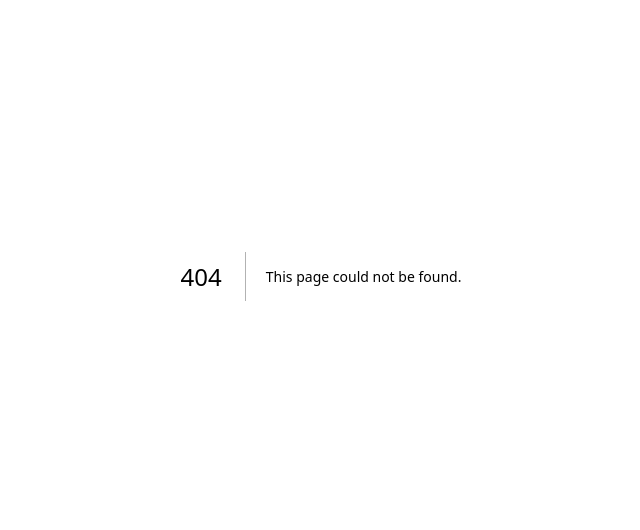
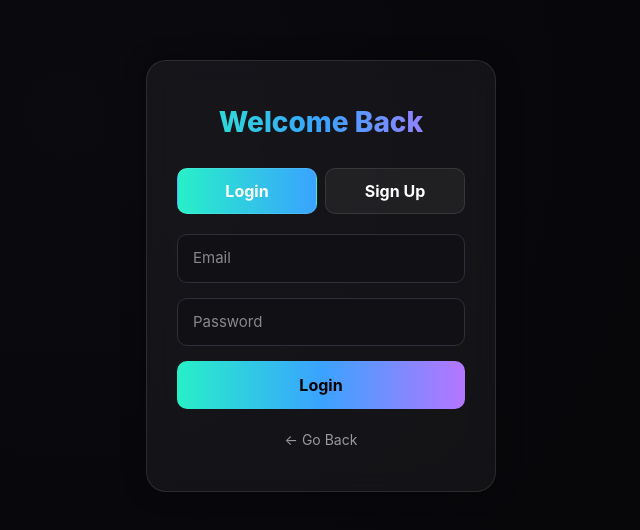
Before and after one commit to hamza07ejaz/MindSpark, a Next.js app: page /auth in a window 1280 px wide. Before the commit this address had no page. Shown: the part 124-654 px from the top of the page, without its empty margins (319-959 px from the left). Built offline with nearby package versions, Linux system fonts and the light colour scheme; no server answers.

Commit message:
connected unified auth page to Supabase authentication

```diff
--- /dev/null
+++ b/app/auth/page.tsx
@@ -0,0 +1,188 @@
+"use client";
+import { useState } from "react";
+import { createClient } from "@supabase/supabase-js";
+
+const supabase = createClient(
+  process.env.NEXT_PUBLIC_SUPABASE_URL!,
+  process.env.NEXT_PUBLIC_SUPABASE_ANON_KEY!
+);
+
+export default function AuthPage() {
+  const [mode, setMode] = useState<"login" | "signup">("login");
+  const [email, setEmail] = useState("");
+  const [password, setPassword] = useState("");
+  const [loading, setLoading] = useState(false);
+
+  const handleAuth = async (e: any) => {
+    e.preventDefault();
+    setLoading(true);
+    try {
+      if (mode === "signup") {
+        const { error } = await supabase.auth.signUp({ email, password });
+        if (error) throw error;
+        alert("Check your email to confirm your account!");
+      } else {
+        const { error } = await supabase.auth.signInWithPassword({ email, password });
+        if (error) throw error;
+        window.location.href = "/";
+      }
+    } catch (err: any) {
+      alert(err.message || "Something went wrong.");
+    } finally {
+      setLoading(false);
+    }
+  };
+
+  return (
+    <main
+      style={{
+        minHeight: "100vh",
+        background: "radial-gradient(circle at 30% 30%, #0a0a0f, #050507)",
+        color: "#fff",
+        display: "flex",
+        justifyContent: "center",
+        alignItems: "center",
+        fontFamily: "Inter, sans-serif",
+        padding: "20px",
+      }}
+    >
+      <form
+        onSubmit={handleAuth}
+        style={{
+          background: "rgba(255,255,255,0.05)",
+          border: "1px solid rgba(255,255,255,0.1)",
+          borderRadius: "20px",
+          padding: "40px 30px",
+          width: "350px",
+          textAlign: "center",
+          backdropFilter: "blur(12px)",
+          boxShadow: "0 0 25px rgba(0,0,0,0.3)",
+        }}
+      >
+        <h1
+          style={{
+            fontSize: "28px",
+            fontWeight: 800,
+            background: "linear-gradient(90deg,#27f0c8,#3aa3ff,#b575ff)",
+            WebkitBackgroundClip: "text",
+            color: "transparent",
+            marginBottom: "25px",
+          }}
+        >
+          {mode === "signup" ? "Create Account" : "Welcome Back"}
+        </h1>
+
+        <div style={{ display: "flex", gap: "8px", marginBottom: "20px" }}>
+          <button
+            type="button"
+            onClick={() => setMode("login")}
+            style={{
+              flex: 1,
+              padding: "10px 0",
+              borderRadius: "10px",
+              background:
+                mode === "login"
+                  ? "linear-gradient(90deg,#27f0c8,#3aa3ff)"
+                  : "rgba(255,255,255,0.05)",
+              border: "1px solid rgba(255,255,255,0.1)",
+              color: "#fff",
+              cursor: "pointer",
+              fontWeight: 700,
+            }}
+          >
+            Login
+          </button>
+          <button
+            type="button"
+            onClick={() => setMode("signup")}
+            style={{
+              flex: 1,
+              padding: "10px 0",
+              borderRadius: "10px",
+              background:
+                mode === "signup"
+                  ? "linear-gradient(90deg,#b575ff,#3aa3ff)"
+                  : "rgba(255,255,255,0.05)",
+              border: "1px solid rgba(255,255,255,0.1)",
+              color: "#fff",
+              cursor: "pointer",
+              fontWeight: 700,
+            }}
+          >
+            Sign Up
+          </button>
+        </div>
+
+        <input
+          type="email"
+          placeholder="Email"
+          value={email}
+          onChange={(e) => setEmail(e.target.value)}
+          required
+          style={inputStyle}
+        />
+
+        <input
+          type="password"
+          placeholder="Password"
+          value={password}
+          onChange={(e) => setPassword(e.target.value)}
+          required
+          style={inputStyle}
+        />
+
+        <button type="submit" disabled={loading} style={btnStyle}>
+          {loading
+            ? mode === "signup"
+              ? "Creating..."
+              : "Logging in..."
+            : mode === "signup"
+            ? "Sign Up"
+            : "Login"}
+        </button>
+
+        <button
+          onClick={() => (window.location.href = "/")}
+          type="button"
+          style={backBtn}
+        >
+          ← Go Back
+        </button>
+      </form>
+    </main>
+  );
+}
+
+const inputStyle: React.CSSProperties = {
+  width: "100%",
+  padding: "12px 15px",
+  marginBottom: "15px",
+  borderRadius: "10px",
+  border: "1px solid #2f2f3a",
+  background: "rgba(15,15,20,0.8)",
+  color: "#fff",
+  outline: "none",
+  fontSize: "15px",
+};
+
+const btnStyle: React.CSSProperties = {
+  background: "linear-gradient(90deg,#27f0c8,#3aa3ff,#b575ff)",
+  color: "#000",
+  border: "none",
+  padding: "12px",
+  borderRadius: "10px",
+  cursor: "pointer",
+  fontWeight: 700,
+  width: "100%",
+  fontSize: "16px",
+  transition: "0.3s",
+};
+
+const backBtn: React.CSSProperties = {
+  marginTop: "20px",
+  background: "transparent",
+  color: "#999",
+  border: "none",
+  cursor: "pointer",
+  fontSize: "14px",
+};
```
